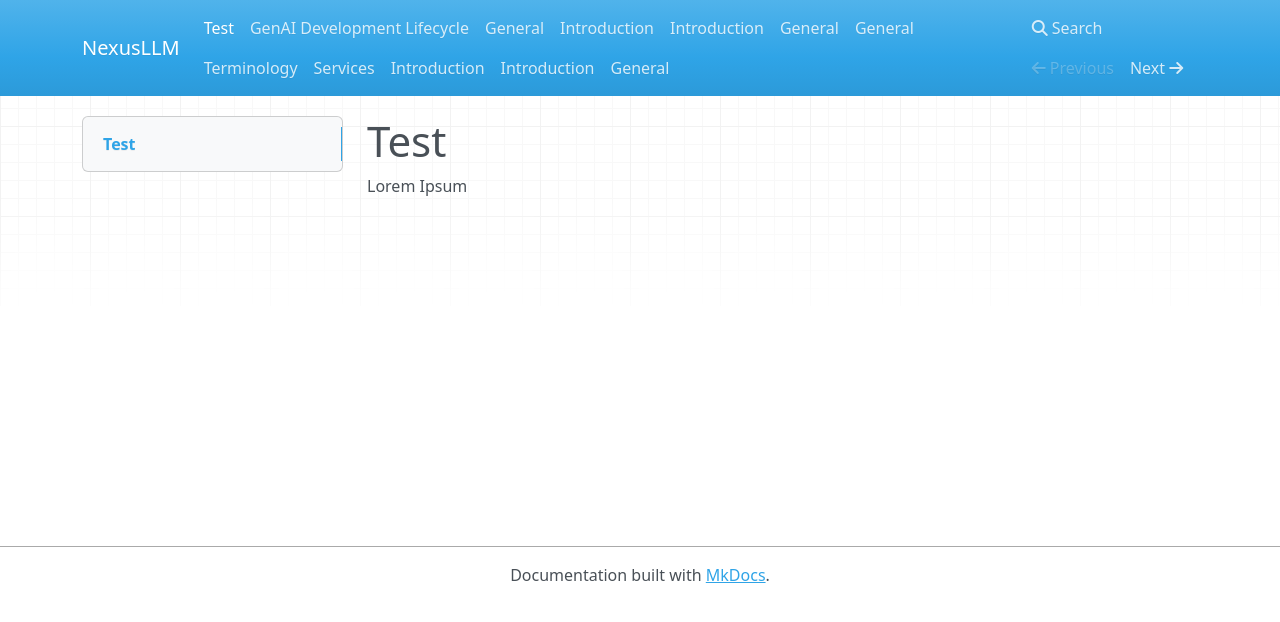
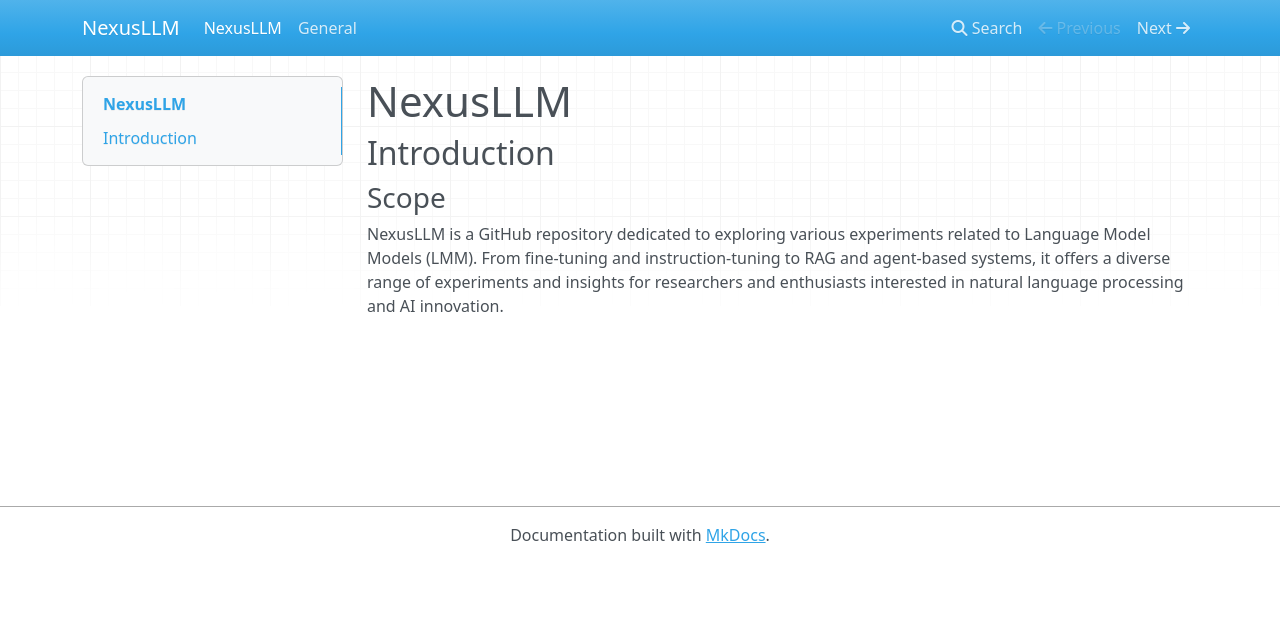
Before and after one commit to Volscente/NexusLLM, an MkDocs documentation site: the page built from documentation/docs/index.md, in a window 1280 px wide. Shown: the top 622 px of the page. Built offline with MkDocs 1.6.1, drawn with Linux system fonts in a browser that asks for light colours; nearby versions of some CDN libraries.

Commit message:
Introduction and navigation

```diff
--- a/documentation/docs/index.md
+++ b/documentation/docs/index.md
@@ -1,2 +1,8 @@
-# Test
-Lorem Ipsum
+# NexusLLM
+## Introduction
+### Scope
+NexusLLM is a GitHub repository dedicated to exploring various experiments related to
+Language Model Models (LMM). From fine-tuning and instruction-tuning to RAG and
+agent-based systems, it offers a diverse range of experiments and insights
+for researchers and enthusiasts interested in natural language processing and
+AI innovation.
--- a/documentation/mkdocs.yml
+++ b/documentation/mkdocs.yml
@@ -1,2 +1,7 @@
 # Project name
 site_name: NexusLLM
+
+# Define Navigation
+nav:
+  - index.md
+  - LLMs.md
```
